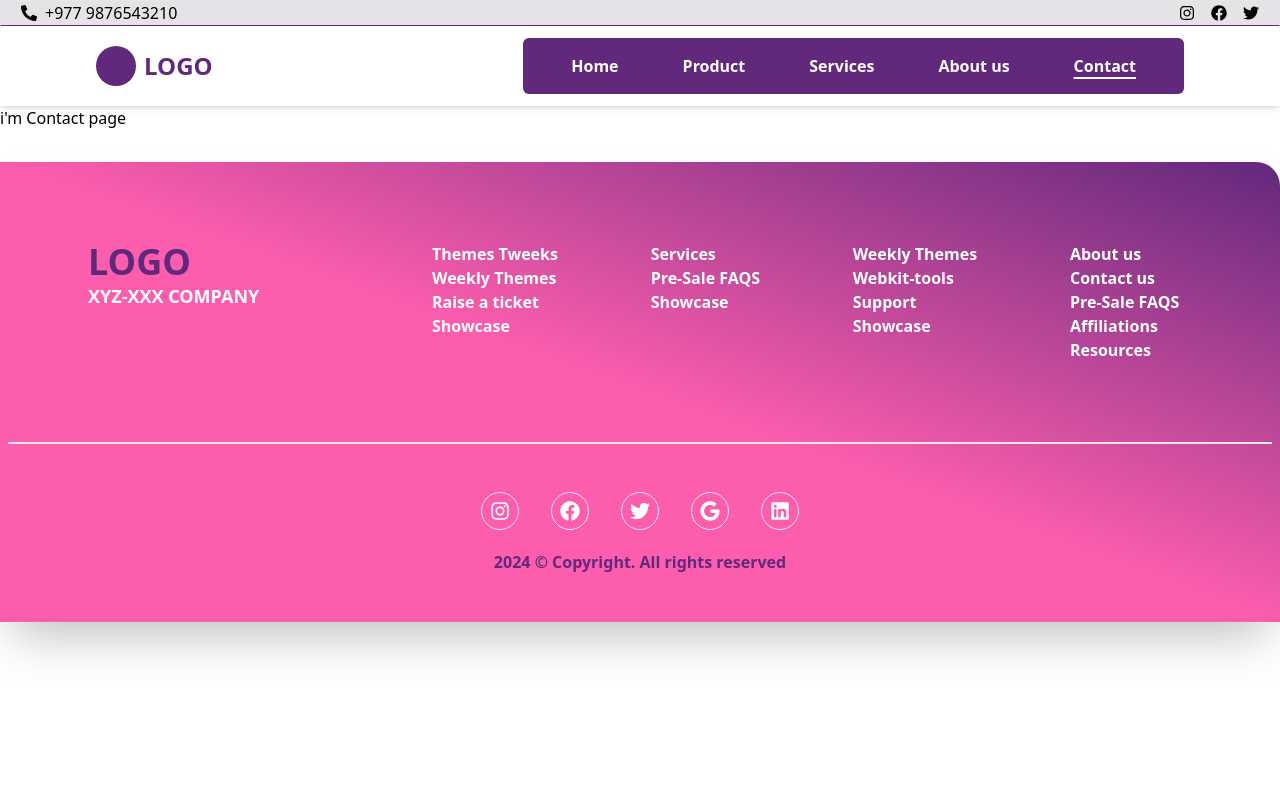
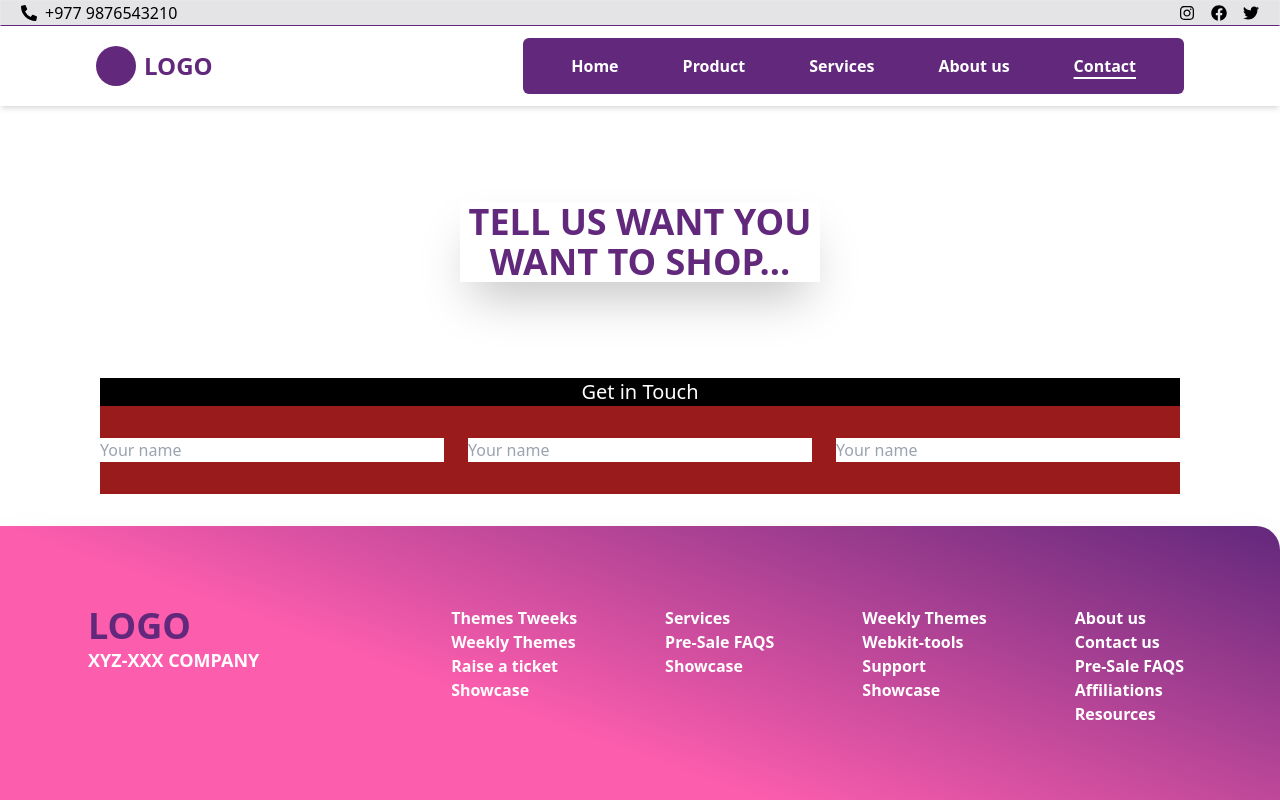
Before and after one commit to Rjmhrzn-002/Sc.o.IT-frontend, a React (Vite) app: page /contact in a window 1280 px wide. Shown: the top 800 px of the page. Built offline with nearby package versions, Linux system fonts and the light colour scheme; the HTML template or start-up script is replaced by a standard one.

Commit message:
add:banner and products page (#23)
Co-authored-by: Rjmhrzn-002 <rjmhrzn.143@gmail.com>

```diff
--- a/src/components/Footer/Footer.jsx
+++ b/src/components/Footer/Footer.jsx
@@ -13,7 +13,7 @@ const Footer = () => {
     <>
       <div className="w-full bg-gradient-to-tr from-secondary via-secondary  to-primary text-white rounded-tr-3xl cursor-default mt-8 shadow-2xl overflow-hidden">
         <div className="max-w-[1280px] mx-auto flex flex-col px-2">
-          <div className="flex items-start py-20 ">
+          <div className="flex flex-col md:flex-row justify-center items-center md:items-start py-20 gap-6 ">
             {/* Company-logo */}
             <div className="text-left px-20 ">
               <h1
@@ -27,7 +27,7 @@ const Footer = () => {
               <p className="font-semibold text-lg uppercase">XYZ-XXX Company</p>
             </div>
             {/* Footer-nav */}
-            <div className=" flex-1 flex items-start justify-evenly font-semibold  ">
+            <div className=" w-full flex-1 flex items-start justify-evenly font-semibold  ">
               <ul className="cursor-pointer">
                 <li>Themes Tweeks</li>
                 <li>Weekly Themes</li>
--- a/src/components/banner/Banner.jsx
+++ b/src/components/banner/Banner.jsx
@@ -1,11 +1,13 @@
 const Banner = ({ url, bgColor }) => {
   return (
-    <div className="w-full min-w-[2460px]   my-12 h-96 ">
+    <div
+      className="w-full mx-auto my-12 h-96 "
+      style={{ backgroundColor: bgColor }}
+    >
       <img
         src={url}
-        className={`w-full mx-auto  h-full object-contain `}
+        className={`w-full mx-auto max-w-[1280px]  h-full object-contain `}
         alt="banner"
-        style={{ backgroundColor: bgColor }}
       />
     </div>
   );
--- a/src/components/button/Button.jsx
+++ b/src/components/button/Button.jsx
@@ -3,7 +3,7 @@ const Button = ({ title, onClick, ...remainingProps }) => {
     <>
       <button
         onClick={onClick}
-        className=" bg-primary text-white font-bold px-6 py-2 hover:bg-secondary shadow-xl active:translate-y-1 m-8 rounded-md disabled:bg-slate-500"
+        className=" bg-primary text-white font-bold px-6 py-2 hover:bg-secondary shadow-xl active:translate-y-1 rounded-md disabled:bg-slate-500"
         {...remainingProps}
       >
         {title}
--- a/src/components/navbar/Navbar.jsx
+++ b/src/components/navbar/Navbar.jsx
@@ -1,12 +1,12 @@
 import { CgClose, CgMenuRightAlt } from "react-icons/cg";
-import { NavLink, Link } from "react-router-dom";
+import { NavLink, Link, useNavigate } from "react-router-dom";
 import { useState } from "react";
 import { navdata } from "./navdata.js";
 import UpperNav from "./UpperNav.jsx";
 import "./navbar.css";
 
 const Navbar = () => {
-  // const navigate = useNavigate();
+  const navigate = useNavigate();
   const [openDrawer, setDrawer] = useState(false);
 
   const handleNavClick = () => {
@@ -16,7 +16,7 @@ const Navbar = () => {
 
   return (
     <>
-      <div className="w-full shadow-md md:relative">
+      <div className="w-full shadow-md md:relative ">
         {!openDrawer && <UpperNav />}
         <div className="max-w-[1280px] mx-auto ">
           {/* desktop-navbar */}
@@ -24,7 +24,10 @@ const Navbar = () => {
             {/* desktop-logo */}
             <div className="flex items-center gap-2">
               <div className="w-10 h-10 bg-primary rounded-full"></div>
-              <div className="uppercase font-bold text-2xl tex text-primary">
+              <div
+                className="uppercase font-bold text-2xl tex text-primary cursor-pointer"
+                onClick={() => navigate("/")}
+              >
                 Logo
               </div>
             </div>
@@ -49,7 +52,7 @@ const Navbar = () => {
           >
             {/* mobile-nav-logo-Hamburger */}
             <div
-              className={`  flex justify-between items-center h-20 w-full bg-white z-30 ${
+              className={` px-4  flex justify-between items-center h-20 w-full bg-white z-30 ${
                 openDrawer ? "fixed" : "relative"
               }`}
             >
--- a/src/pages/contactus/Contact.jsx
+++ b/src/pages/contactus/Contact.jsx
@@ -1,5 +1,38 @@
 const Contact = () => {
-  return <>i'm Contact page</>;
+  return (
+    <div className="w-full bg-white">
+      <div className="max-w-[1080px] md:mx-auto mx-2  ">
+        <div className="flex justify-center items-center py-24">
+          <h2 className=" w-2/6 text-center uppercase font-extrabold text-4xl text-primary shadow-2xl">
+            Tell us want you want to shop...
+          </h2>
+        </div>
+        <div className="bg-black flex flex-col items-center">
+          <h2 className="text-white text-xl w-max">Get in Touch</h2>
+          <form className="grid grid-cols-3 gap-6 w-full bg-red-800 py-8">
+            <input
+              type="text"
+              name="fullName"
+              id="fullName"
+              placeholder="Your name"
+            />
+            <input
+              type="text"
+              name="fullName"
+              id="fullName"
+              placeholder="Your name"
+            />
+            <input
+              type="text"
+              name="fullName"
+              id="fullName"
+              placeholder="Your name"
+            />
+          </form>
+        </div>
+      </div>
+    </div>
+  );
 };
 
 export default Contact;
--- a/src/pages/home/Hero.jsx
+++ b/src/pages/home/Hero.jsx
@@ -1,14 +1,13 @@
 const heroBanner = ({ bgColor }) => {
   return (
     <>
-      <div className="bg-red-600 w-full h-96 max-h-[1020px] mx-auto text-center md:text-right">
+      <div className=" w-full h-96 max-w-[1280px] mx-auto ">
         <img
           src="/public/assets/heroBanner.jpg"
           alt="heroSectionImage"
           className="h-full w-full object-contain "
           style={{ backgroundColor: bgColor }}
         />
-        <div>Hello</div>
       </div>
     </>
   );
--- a/src/pages/home/Home.jsx
+++ b/src/pages/home/Home.jsx
@@ -1,6 +1,6 @@
 import FeatureProduct from "./FeatureProducts";
 import ExploreNew from "./ExploreNew";
-import Banner from "../../components/banner/banner";
+import Banner from "../../components/banner/Banner";
 import HeroBanner from "./Hero";
 
 const Home = () => {
--- a/src/pages/product/Product.jsx
+++ b/src/pages/product/Product.jsx
@@ -1,11 +1,14 @@
-import { useEffect, useState } from "react";
+import React, { useEffect, useState } from "react";
+
 import ProductCard from "../../components/card/ProductCard";
 import NewProduct from "../../components/card/NewProduct";
-// import Button from "../../components/button/Button";
+import Banner from "../../components/banner/Banner";
+import Button from "../../components/button/Button";
 
 const Product = () => {
   const [searchData, setSearchData] = useState("");
   const [productList, setProductList] = useState([]);
+  // const [filteredData, setFilter] = useState([]);
 
   useEffect(() => {
     const fetchData = async () => {
@@ -13,6 +16,7 @@ const Product = () => {
         const response = await fetch("https://fakestoreapi.com/products");
         const json = await response.json();
         setProductList(json);
+        setFilter(json);
         console.log(productList);
       } catch (error) {
         console.log(error);
@@ -22,20 +26,24 @@ const Product = () => {
     fetchData();
   }, []);
 
+  let filteredData = productList.filter((product) => {
+    return product.title.toUpperCase().includes(searchData.toUpperCase());
+  });
+
   const handlerChange = (e) => {
     setSearchData(e.target.value);
-    console.log(searchData);
   };
 
   const handleSubmit = (e) => {
     e.preventDefault();
     console.log("submit btn clicked");
   };
+  console.log(filteredData);
   return (
     <>
       <div className="w-full max-w-[1280px] mx-auto my-2 flex flex-col items-center justify-center gap-4 ">
         <form
-          className="px-4 p-2 my-6 bg-primary caret-primary w-full md:w-3/4 rounded-lg  flex items-center gap-2 "
+          className="px-4 p-2 my-6 bg-zinc-200 caret-primary w-full md:w-3/4 rounded-lg  flex items-center gap-2 "
           onSubmit={handleSubmit}
         >
           <input
@@ -44,32 +52,40 @@ const Product = () => {
             placeholder="Search for products"
             onChange={handlerChange}
           />
-          {/* <Button title={Search} /> */}
+          <Button title="Search" />
         </form>
         <div className="mx-4 md:mx-auto max-w-[1080px] grid grid-cols-2 md:grid-cols-4  gap-4">
-          {productList.map((product) => {
-            // if (
-            //   !product.title.toUpperCase().includes(searchData.toUpperCase())
-            // ) {
-            //   return null;
-            // }
-
-            return (
-              <>
-                {!product.title
-                  .toUpperCase()
-                  .includes(searchData.toUpperCase()) ? (
-                  <></>
-                ) : (
-                  <NewProduct product={product} key={product.id} />
-                )}
-              </>
-            );
+          {filteredData.map((product) => {
+            return <NewProduct product={product} key={product.id} />;
           })}
         </div>
+        <Banner
+          bgColor="#FFFFFF"
+          url="https://assets.materialup.com/uploads/6ec43bb8-d7b1-4e1d-9f44-68f7fcb817b5/attachment.jpg"
+        />
       </div>
     </>
   );
 };
 
 export default Product;
+
+// if (
+//   !product.title.toUpperCase().includes(searchData.toUpperCase())
+// ) {
+//   return null;
+// }
+
+// {productList.slice(0, 12).map((product) => {
+//             return (
+//               <>
+//                 {!product.title
+//                   .toUpperCase()
+//                   .includes(searchData.toUpperCase()) ? (
+//                   <></>
+//                 ) : (
+//                   <NewProduct product={product} key={product.id} />
+//                 )}
+//               </>
+//             );
+//           })}
```
